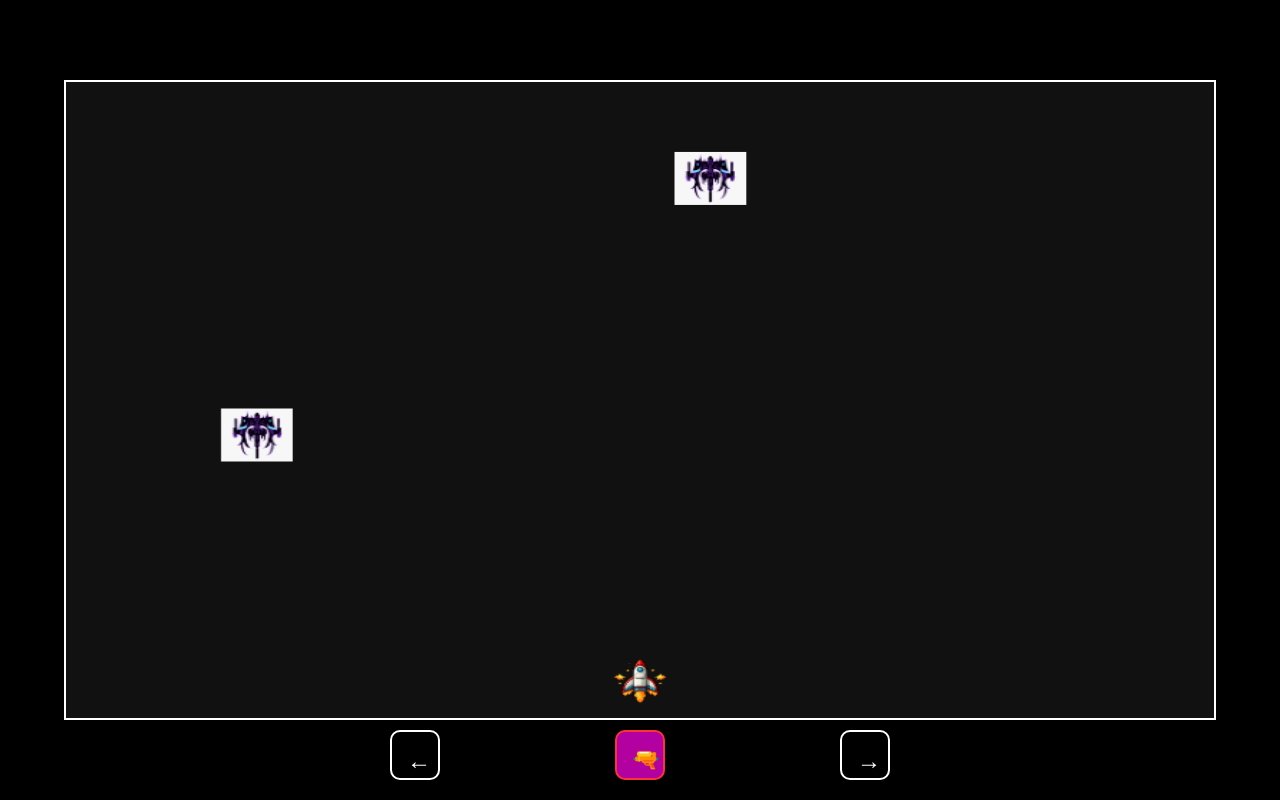
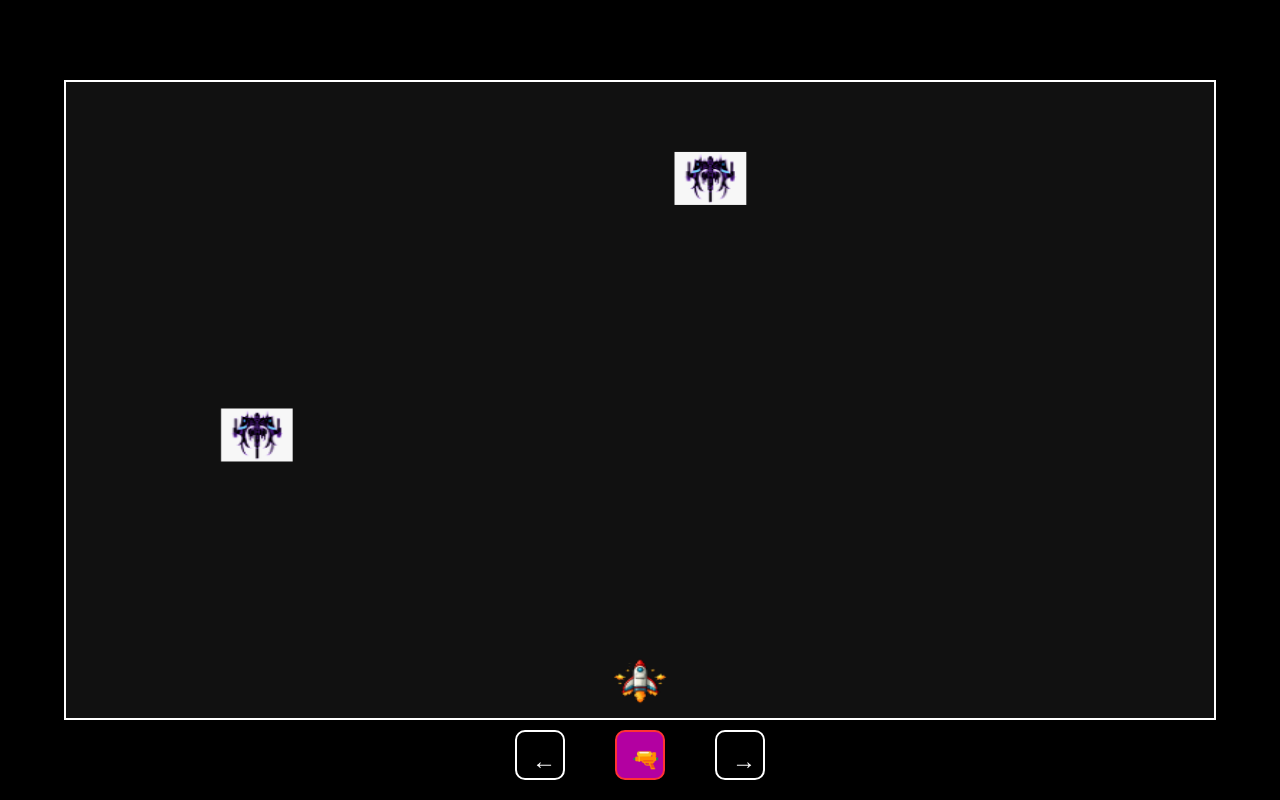
Before and after one commit to AdityaSonawane-Code/My-SpaceGame-Project, a plain HTML site: page index.html in a window 1280 px wide. Drawn offline with Linux system fonts and the light colour scheme.

Commit message:
Update styles.css

```diff
--- a/styles.css
+++ b/styles.css
@@ -45,7 +45,7 @@ canvas {
     transform: translateX(-50%); /* Center horizontally */
     display: flex;
     justify-content: space-between;
-    width: 500px; /* Width for button spacing */
+    width: 250px; /* Width for button spacing */
     z-index: 10; /* Ensure buttons are above the game content */
 }
 
```
